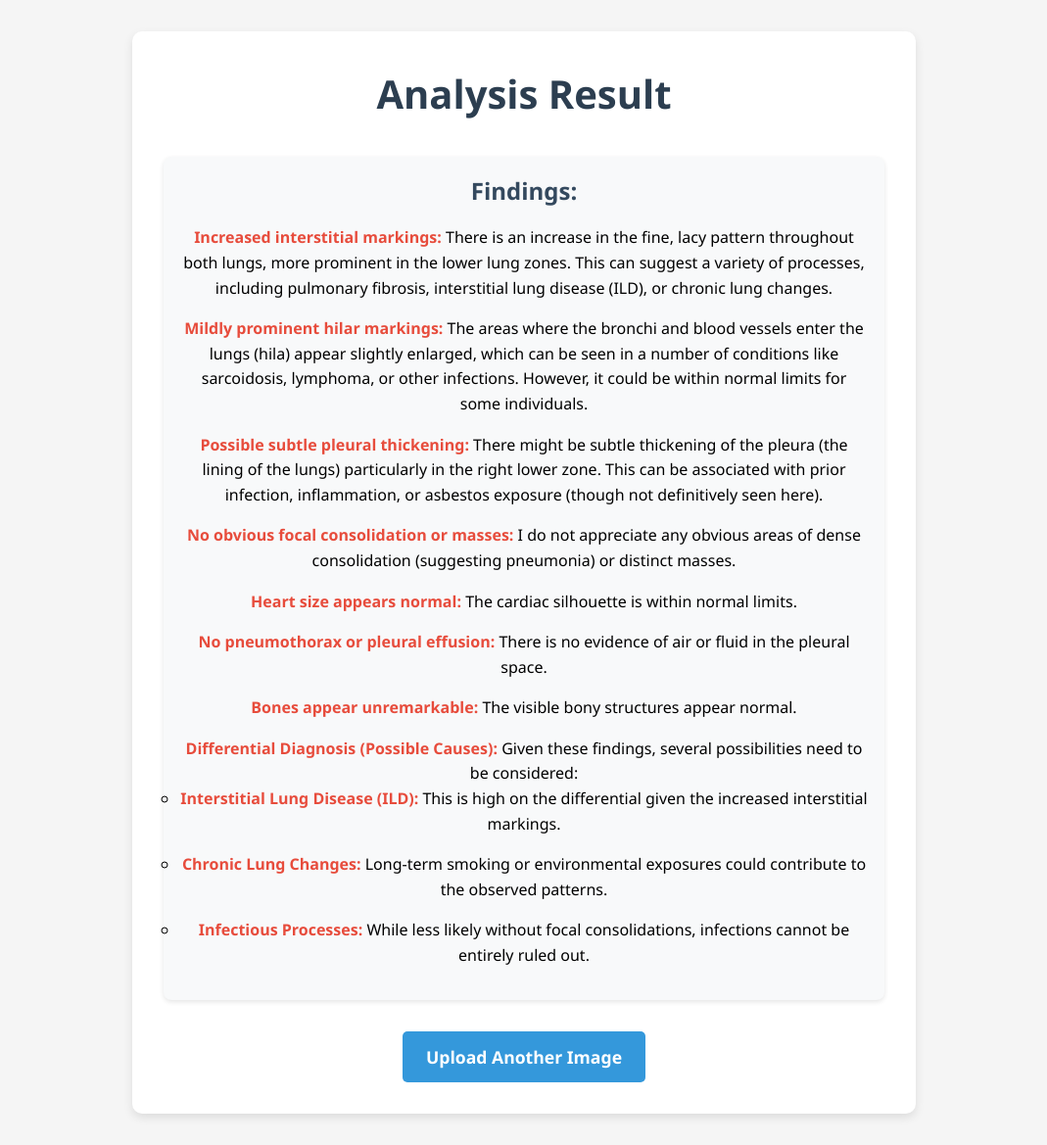
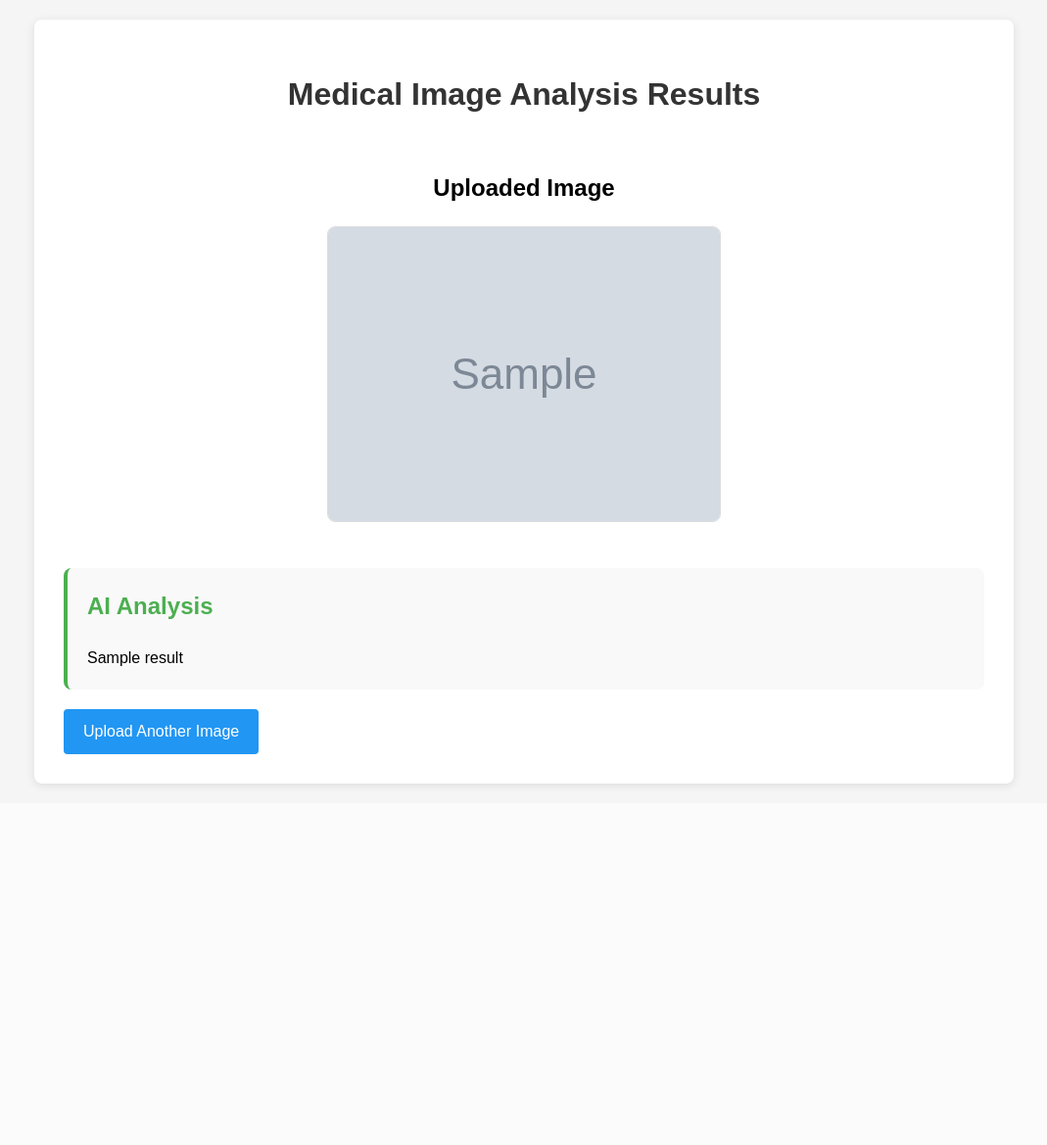
Before and after one commit to Alaa-Haider/Agent, a Flask app: template templates/result.html in a window 1280 px wide. Shown: the whole page at 98% size, without its empty margins (105-1174 px from the left). After the commit the page ends 805 px from the top, so only its background shows below. Run offline with Flask 3, Linux system fonts and the light colour scheme; the template is opened without the code that fills it: most values are stand-ins (such as "Sample title", 1, 10 or a date in 2020); grey boxes marked "Sample" are stand-in pictures.

Commit message:
Add files via upload

```diff
--- a/app.py
+++ b/app.py
@@ -1,20 +1,23 @@
 
-from flask import Flask, request, render_template
+from flask import Flask, request, render_template, url_for
 import google.generativeai as genai
 from PIL import Image
 import os
+import uuid
 
 from dotenv import load_dotenv
 
 app = Flask(__name__)
 
 # Configure Gemini AI
-from dotenv import load_dotenv
 load_dotenv()
 api_key = os.getenv("API_KEY")
 genai.configure(api_key = api_key)
 
 model = genai.GenerativeModel("gemini-1.5-pro")
+
+# Ensure upload directories exist
+os.makedirs(os.path.join(app.root_path, 'static', 'uploads'), exist_ok=True)
 
 @app.route("/", methods=["GET", "POST"])
 def upload():
@@ -23,21 +26,29 @@ def upload():
             return "No image uploaded", 400
 
         image_file = request.files["image"]
-        image = Image.open(image_file)
+
+        # Generate a unique filename
+        filename = f"{uuid.uuid4()}{os.path.splitext(image_file.filename)[1]}"
+        file_path = os.path.join(app.root_path, 'static', 'uploads', filename)
+
+        # Save the file
+        image_file.save(file_path)
+
+        # Open the image for analysis
+        image = Image.open(file_path)
 
         # Define the AI prompt
-        prompt = """You are a highly experienced radiologist with expertise in interpreting medical images..."""  # (Your detailed prompt here)
+        prompt = """You are a highly experienced radiologist with expertise in interpreting a wide range of radiology investigations..."""  # (Your detailed prompt here)
 
         # Send to Gemini AI
         response = model.generate_content([image, prompt])
         result_text = response.text
 
-        return render_template("result.html", image_path=image_file.filename, result=result_text)
+        return render_template("result.html", image_path=filename, result=result_text)
 
     return render_template("upload.html")  # Load the upload form
 
 if __name__ == "__main__":
-
     # Load configuration from environment variables
     debug_mode = os.getenv("DEBUG", "True").lower() == "true"
     host = os.getenv("HOST", "127.0.0.1")
--- a/templates/result.html
+++ b/templates/result.html
@@ -3,156 +3,83 @@
 <head>
     <meta charset="UTF-8">
     <meta name="viewport" content="width=device-width, initial-scale=1.0">
-    <title>Analysis Result</title>
+    <title>Medical Image Analysis Results</title>
     <style>
-        * {
-            margin: 0;
-            padding: 0;
-            box-sizing: border-box;
-            font-family: 'Segoe UI', Tahoma, Geneva, Verdana, sans-serif;
+        body {
+            font-family: Arial, sans-serif;
+            line-height: 1.6;
+            max-width: 1000px;
+            margin: 0 auto;
+            padding: 20px;
+            background-color: #f5f5f5;
         }
-
-        body {
-            background-color: #f5f5f5;
-            min-height: 100vh;
+        .container {
+            background-color: white;
+            border-radius: 8px;
+            padding: 30px;
+            box-shadow: 0 2px 10px rgba(0, 0, 0, 0.1);
+        }
+        h1 {
+            color: #333;
+            text-align: center;
+            margin-bottom: 30px;
+        }
+        .result-container {
             display: flex;
             flex-direction: column;
-            align-items: center;
-            padding: 2rem;
-            font-size: 16px;
-            line-height: 1.6;
+            gap: 20px;
         }
-
-        .container {
-            background-color: white;
-            padding: 2rem;
-            border-radius: 10px;
-            box-shadow: 0 4px 10px rgba(0, 0, 0, 0.1);
-            width: 100%;
-            max-width: 800px;
+        .image-container {
             text-align: center;
+            margin-bottom: 20px;
         }
-
-        h1 {
-            color: #2c3e50;
-            margin-bottom: 2rem;
-            font-size: 2.5rem;
-            font-weight: bold;
+        .image-container img {
+            max-width: 100%;
+            max-height: 500px;
+            border-radius: 8px;
+            border: 1px solid #ddd;
         }
-
-        .image-section {
-            text-align: center;
-            margin-bottom: 2rem;
+        .analysis {
+            background-color: #f9f9f9;
+            padding: 20px;
+            border-radius: 8px;
+            border-left: 4px solid #4CAF50;
         }
-
-        .image-section img {
-            max-width: 100%;
-            height: auto;
-            border-radius: 8px;
-            box-shadow: 0 2px 10px rgba(0, 0, 0, 0.1);
+        .analysis h2 {
+            color: #4CAF50;
+            margin-top: 0;
         }
-
-        .report-section {
-            margin-bottom: 2rem;
-            padding: 1rem;
-            background-color: #f8f9fa;
-            border-radius: 8px;
-            box-shadow: 0 2px 5px rgba(0, 0, 0, 0.1);
+        .back-button {
+            display: inline-block;
+            background-color: #2196F3;
+            color: white;
+            padding: 10px 20px;
+            text-decoration: none;
+            border-radius: 4px;
+            margin-top: 20px;
         }
-
-        .report-section h2 {
-            color: #34495e;
-            font-size: 1.5rem;
-            margin-bottom: 1rem;
-        }
-
-        .report-section p {
-            color: #34495e;
-            font-size: 1.1rem;
-            line-height: 1.6;
-        }
-
-        .findings-list {
-            list-style-type: none;
-            padding-left: 0;
-        }
-
-        .findings-list li {
-            margin-bottom: 1rem;
-        }
-
-        .findings-list strong {
-            color: #e74c3c; /* Red for emphasis */
-        }
-
-        .back-link {
-            display: inline-block;
-            padding: 12px 24px;
-            background-color: #3498db;
-            color: white;
-            text-decoration: none;
-            border-radius: 5px;
-            transition: background-color 0.3s;
-            font-size: 1.1rem;
-            font-weight: bold;
-        }
-
-        .back-link:hover {
-            background-color: #2980b9;
-        }
-
-        /* Responsive Design */
-        @media (max-width: 600px) {
-            .container {
-                padding: 1rem;
-            }
-
-            h1 {
-                font-size: 2rem;
-            }
-
-            .report-section h2 {
-                font-size: 1.3rem;
-            }
-
-            .report-section p {
-                font-size: 1rem;
-            }
+        .back-button:hover {
+            background-color: #0b7dda;
         }
     </style>
 </head>
 <body>
     <div class="container">
-        <h1>Analysis Result</h1>
+        <h1>Medical Image Analysis Results</h1>
 
-        <!-- Image Section
-        <div class="image-section">
-            <img src="{{ image_path }}" alt="Uploaded X-Ray">
-        </div> -->
+        <div class="result-container">
+            <div class="image-container">
+                <h2>Uploaded Image</h2>
+                <img src="{{ url_for('static', filename='uploads/' + image_path) }}" alt="Uploaded medical image">
+            </div>
 
-        <!-- Report Section -->
-        <div class="report-section">
-            <h2>Findings:</h2>
-            <ul class="findings-list">
-                <li><strong>Increased interstitial markings:</strong> There is an increase in the fine, lacy pattern throughout both lungs, more prominent in the lower lung zones. This can suggest a variety of processes, including pulmonary fibrosis, interstitial lung disease (ILD), or chronic lung changes.</li>
-                <li><strong>Mildly prominent hilar markings:</strong> The areas where the bronchi and blood vessels enter the lungs (hila) appear slightly enlarged, which can be seen in a number of conditions like sarcoidosis, lymphoma, or other infections. However, it could be within normal limits for some individuals.</li>
-                <li><strong>Possible subtle pleural thickening:</strong> There might be subtle thickening of the pleura (the lining of the lungs) particularly in the right lower zone. This can be associated with prior infection, inflammation, or asbestos exposure (though not definitively seen here).</li>
-                <li><strong>No obvious focal consolidation or masses:</strong> I do not appreciate any obvious areas of dense consolidation (suggesting pneumonia) or distinct masses.</li>
-                <li><strong>Heart size appears normal:</strong> The cardiac silhouette is within normal limits.</li>
-                <li><strong>No pneumothorax or pleural effusion:</strong> There is no evidence of air or fluid in the pleural space.</li>
-                <li><strong>Bones appear unremarkable:</strong> The visible bony structures appear normal.</li>
-                <li><strong>Differential Diagnosis (Possible Causes):</strong> Given these findings, several possibilities need to be considered:
-                    <ul>
-                        <li><strong>Interstitial Lung Disease (ILD):</strong> This is high on the differential given the increased interstitial markings.</li>
-                        <li><strong>Chronic Lung Changes:</strong> Long-term smoking or environmental exposures could contribute to the observed patterns.</li>
-                        <li><strong>Infectious Processes:</strong> While less likely without focal consolidations, infections cannot be entirely ruled out.</li>
-                    </ul>
-                </li>
-            </ul>
+            <div class="analysis">
+                <h2>AI Analysis</h2>
+                <div>{{ result | safe }}</div>
+            </div>
         </div>
 
-        <!-- Back Link -->
-        <a href="/" class="back-link">Upload Another Image</a>
+        <a href="/" class="back-button">Upload Another Image</a>
     </div>
 </body>
 </html>
```
Also changed, not shown: static/uploads/2ea23127-aaf3-4092-9ccd-b4dc29d93df6.webp (added).
